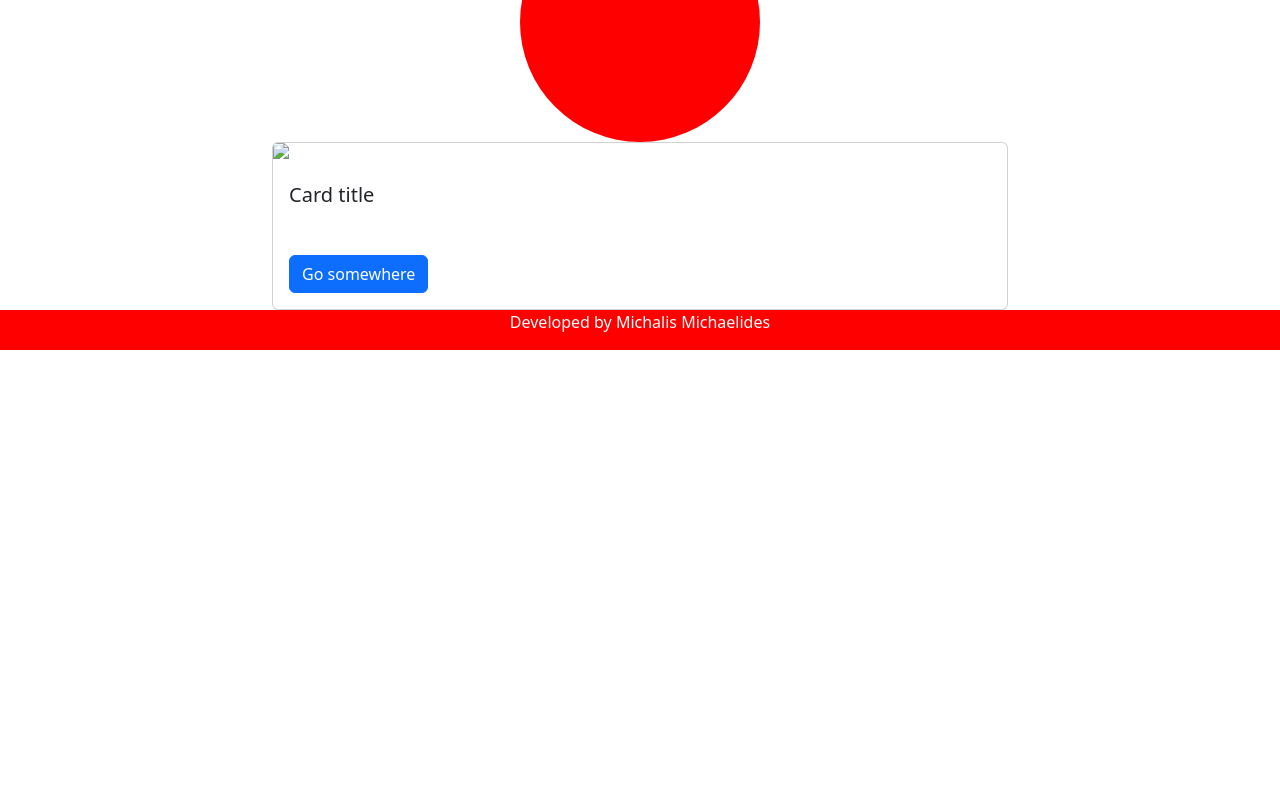
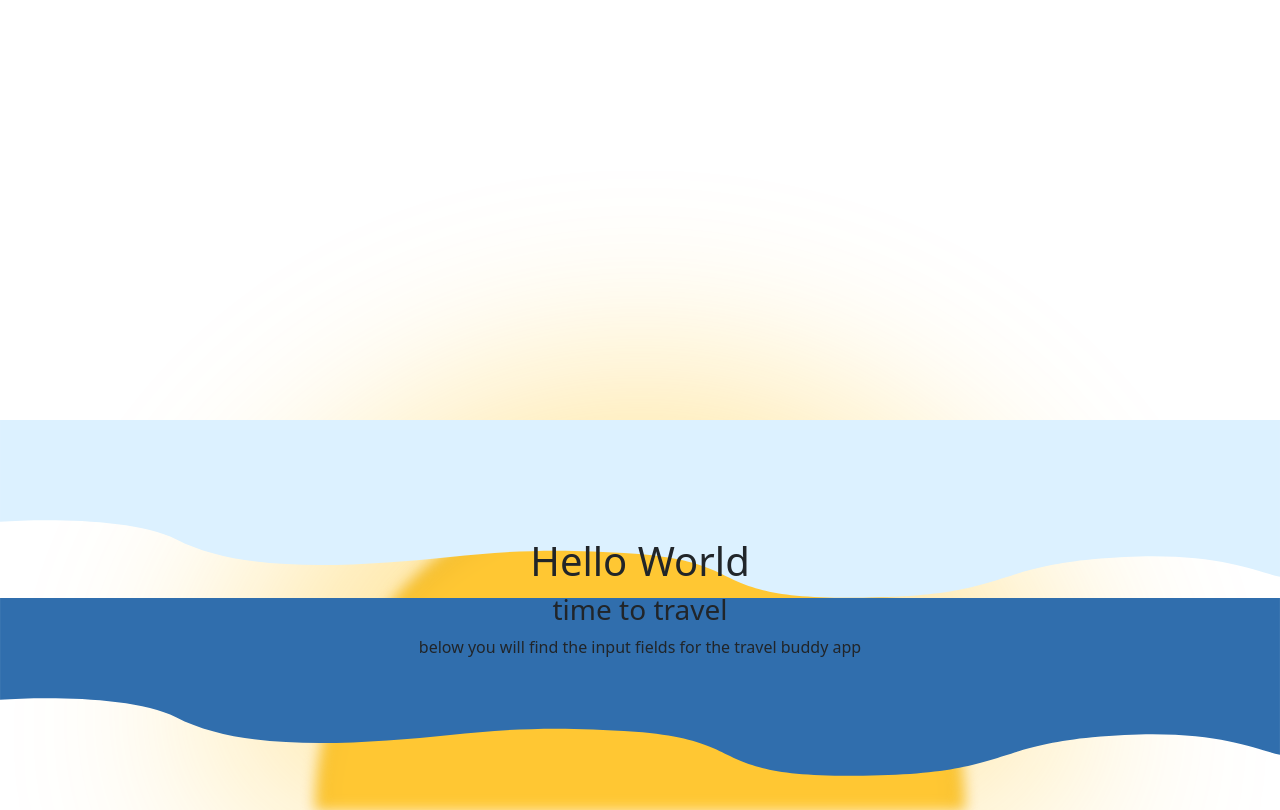
Before and after one commit to Michalis17/Travel-Buddy-WebApp, a plain HTML site: page src/client/views/index.html in a window 1280 px wide. Shown: the part 610-1420 px from the top of the page. Before the commit the page ends 960 px from the top, so only its background shows below. Drawn offline with nearby package versions, Linux system fonts and the light colour scheme; files whose address does not match are found by name.

Commit message:
right track with styling

```diff
--- a/src/client/styles/main.css
+++ b/src/client/styles/main.css
@@ -2,20 +2,18 @@
     margin: 0;
     padding: 0;
     box-sizing: border-box;
-    color: white;
-    /* font-family: 'Gill Sans', 'Gill Sans MT', Calibri, 'Trebuchet MS', sans-serif;
-    font-weight: normal; */
 }
 
 /*  */
 
 .grid-container {
     display: grid;
+    width: 100%;
     justify-items: center;
     align-items: center;
     grid-template-columns: 1fr;
     /* Single column layout for mobile */
-    grid-template-rows:  2.5rem 20rem  auto auto;
+    grid-template-rows: 1fr 2fr auto 2rem;
     /* Auto-sized header and footer, 1fr for main content */
     grid-template-areas:
         "nav"
@@ -25,10 +23,12 @@
     min-height: 100vh;
 
 }
+
 .navbar {
     grid-area: nav;
-    position: absolute;
+    color: white;
 }
+
 
 .navbar .container-fluid {
     padding: 0.5rem 2rem;
@@ -38,6 +38,7 @@
     margin-right: 0;
     color: white;
 }
+
 /* close button for navbar */
 #closeButton {
     margin-left: 90%;
@@ -46,22 +47,32 @@
 
 header {
     grid-area: header;
-    /* padding-top: 60px; */
-    /* width: 85%; */
     display: flex;
     flex-direction: column;
     align-items: center;
-    /* background-color: red; */
 }
+
 .backdrop {
     background: linear-gradient(180deg, #2F80B0 13.09%, #55A4D2 49.74%, #80BBDD 64.16%, #FFE5B6 93.38%, #FFD084 100%);
     z-index: -1;
     width: 100%;
     height: 608px;
+}
+
+.half-sun {
+    position: absolute;
+    z-index: -1;
+    width: 100%;
 
 }
 
-main {
+.waves {
+    width: 100%;
+    position: absolute;
+    z-index: -1;
+}
+
+.main {
     grid-area: main;
     display: flex;
     flex-direction: column;
@@ -102,7 +113,6 @@ footer {
     display: flex;
     justify-content: center;
     background-color: red;
-    /* margin-top: 50px; */
 }
 
 
--- a/src/client/views/index.html
+++ b/src/client/views/index.html
@@ -10,6 +10,7 @@
   <link rel="stylesheet" href="..\styles\main.css">
 </head>
 <!-- Grid layout -->
+
 <body class="grid-container">
   <div class="backdrop"></div>
   <!-- navbar component -->
@@ -23,9 +24,9 @@
         <!-- Toggle button icon -->
         <!-- <span class="navbar-toggler-icon"></span> -->
         <svg xmlns="http://www.w3.org/2000/svg" width="40" height="40" viewBox="0 0 40 40" fill="none">
-          <rect x="12.5" y="11.25" width="20" height="2.5" rx="1.25" fill="white"/>
-          <rect x="7.5" y="18.75" width="25" height="2.5" rx="1.25" fill="white"/>
-          <rect x="12.5" y="26.25" width="20" height="2.5" rx="1.25" fill="white"/>
+          <rect x="12.5" y="11.25" width="20" height="2.5" rx="1.25" fill="white" />
+          <rect x="7.5" y="18.75" width="25" height="2.5" rx="1.25" fill="white" />
+          <rect x="12.5" y="26.25" width="20" height="2.5" rx="1.25" fill="white" />
         </svg>
       </button>
       <!-- Offcanvas navbar links and close button  -->
@@ -45,13 +46,68 @@
       </div>
     </div>
   </nav>
-
+  <!-- Hero section -->
   <header>
     <h1>Hello World</h1>
     <h3>time to travel</h3>
     <p>below you will find the input fields for the travel buddy app</p>
   </header>
 
+
+
+  <!-- half sun svg  -->
+  <div class="half-sun">
+    <svg width="100%" height="100%" viewBox="0 0 740 494" fill="none" xmlns="http://www.w3.org/2000/svg">
+      <g opacity="0.4" filter="url(#filter0_f_869_10395)">
+        <path fill-rule="evenodd" clip-rule="evenodd"
+          d="M616 370C616 234.138 505.862 124 370 124C234.138 124 124 234.138 124 370H616Z" fill="#FFBD07" />
+      </g>
+      <g filter="url(#filter1_if_869_10395)">
+        <path fill-rule="evenodd" clip-rule="evenodd"
+          d="M558 370C558 266.17 473.83 182 370 182C266.17 182 182 266.17 182 370H558Z" fill="#FFC733" />
+      </g>
+      <defs>
+        <filter id="filter0_f_869_10395" x="0" y="0" width="740" height="494" filterUnits="userSpaceOnUse"
+          color-interpolation-filters="sRGB">
+          <feFlood flood-opacity="0" result="BackgroundImageFix" />
+          <feBlend mode="normal" in="SourceGraphic" in2="BackgroundImageFix" result="shape" />
+          <feGaussianBlur stdDeviation="62" result="effect1_foregroundBlur_869_10395" />
+        </filter>
+        <filter id="filter1_if_869_10395" x="174" y="174" width="392" height="204" filterUnits="userSpaceOnUse"
+          color-interpolation-filters="sRGB">
+          <feFlood flood-opacity="0" result="BackgroundImageFix" />
+          <feBlend mode="normal" in="SourceGraphic" in2="BackgroundImageFix" result="shape" />
+          <feColorMatrix in="SourceAlpha" type="matrix" values="0 0 0 0 0 0 0 0 0 0 0 0 0 0 0 0 0 0 127 0"
+            result="hardAlpha" />
+          <feOffset dy="8" />
+          <feGaussianBlur stdDeviation="8" />
+          <feComposite in2="hardAlpha" operator="arithmetic" k2="-1" k3="1" />
+          <feColorMatrix type="matrix" values="0 0 0 0 0 0 0 0 0 0 0 0 0 0 0 0 0 0 0.06 0" />
+          <feBlend mode="normal" in2="shape" result="effect1_innerShadow_869_10395" />
+          <feGaussianBlur stdDeviation="4" result="effect2_foregroundBlur_869_10395" />
+        </filter>
+      </defs>
+    </svg>
+  </div>
+
+  <!-- Wave svg -->
+  <div class="waves">
+    <svg xmlns="http://www.w3.org/2000/svg" width="100%" height="100%" viewBox="0 0 1440 200" fill="none">
+      <path
+        d="M0 114.54V0H1440V176.378C1409.5 169.833 1361.5 144.094 1229 156.72C1112.09 167.859 1129.5 199.263 961 199.99C792.5 200.718 847 160.356 714.5 150.538C582 140.72 529.5 153.811 435.5 160.356C341.5 166.901 255.5 163.992 198 134.175C152 110.322 46.8333 111.146 0 114.54Z"
+        fill="#DCF1FF" />
+    </svg>
+
+    <svg xmlns="http://www.w3.org/2000/svg" width="100%" height="100%" viewBox="0 0 1440 200" fill="none">
+      <path
+        d="M0 114.54V0H1440V176.378C1409.5 169.833 1361.5 144.094 1229 156.72C1112.09 167.859 1129.5 199.263 961 199.99C792.5 200.718 847 160.356 714.5 150.538C582 140.72 529.5 153.811 435.5 160.356C341.5 166.901 255.5 163.992 198 134.175C152 110.322 46.8333 111.146 0 114.54Z"
+        fill="#306EAD" />
+    </svg>
+  </div>
+
+
+
+  <!-- Functional section of webpage -->
   <main>
     <!-- form for user input of location and departure date -->
     <form id="myForm">
@@ -82,9 +138,11 @@
       </div>
     </div>
   </main>
+  <!-- Footer -->
   <footer>
     <p>Developed by Michalis Michaelides</p>
   </footer>
+  <!-- JavaScript files/scripts -->
   <script src="https://cdn.jsdelivr.net/npm/@popperjs/core@2.11.8/dist/umd/popper.min.js"
     integrity="sha384-I7E8VVD/ismYTF4hNIPjVp/Zjvgyol6VFvRkX/vR+Vc4jQkC+hVqc2pM8ODewa9r"
     crossorigin="anonymous"></script>
```
Lines whose indentation alone changed are shown as unchanged.
